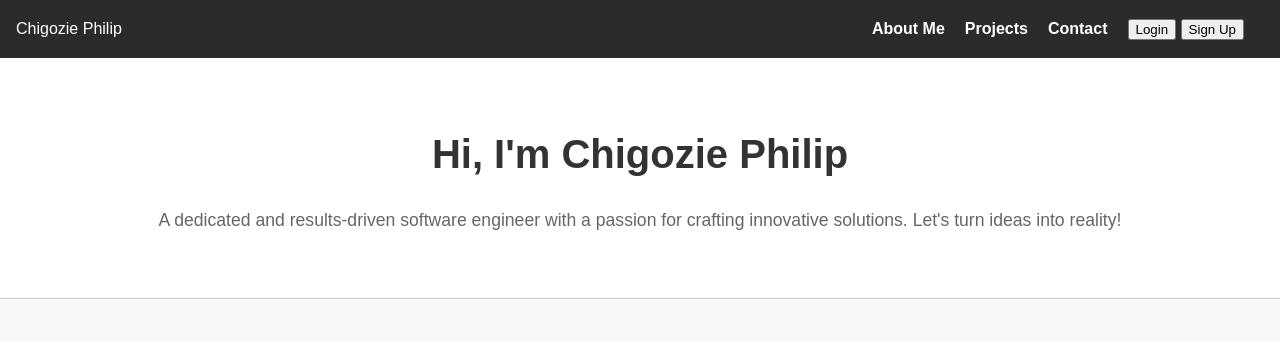
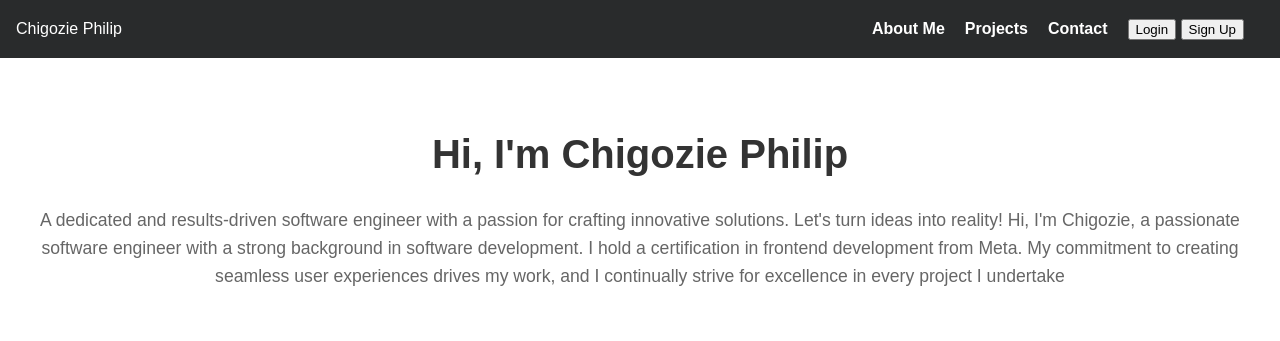
Before and after one commit to chigozieum/chigozie-portforlio, a website: page public/index.html in a window 1280 px wide. Shown: the top 341 px of the page. Drawn offline with Linux system fonts and the light colour scheme.

Commit message:
update public/index.html

```diff
--- a/public/index.html
+++ b/public/index.html
@@ -26,7 +26,7 @@
   <header id="about">
     <div class="intro">
       <h1>Hi, I'm Chigozie Philip</h1>
-      <p>A dedicated and results-driven software engineer with a passion for crafting innovative solutions. Let's turn ideas into reality!</p>
+      <p>A dedicated and results-driven software engineer with a passion for crafting innovative solutions. Let's turn ideas into reality! Hi, I'm Chigozie, a passionate software engineer with a strong background in software development. I hold a certification in frontend development from Meta. My commitment to creating seamless user experiences drives my work, and I continually strive for excellence in every project I undertake</p>
     </div>
   </header>
 
```
